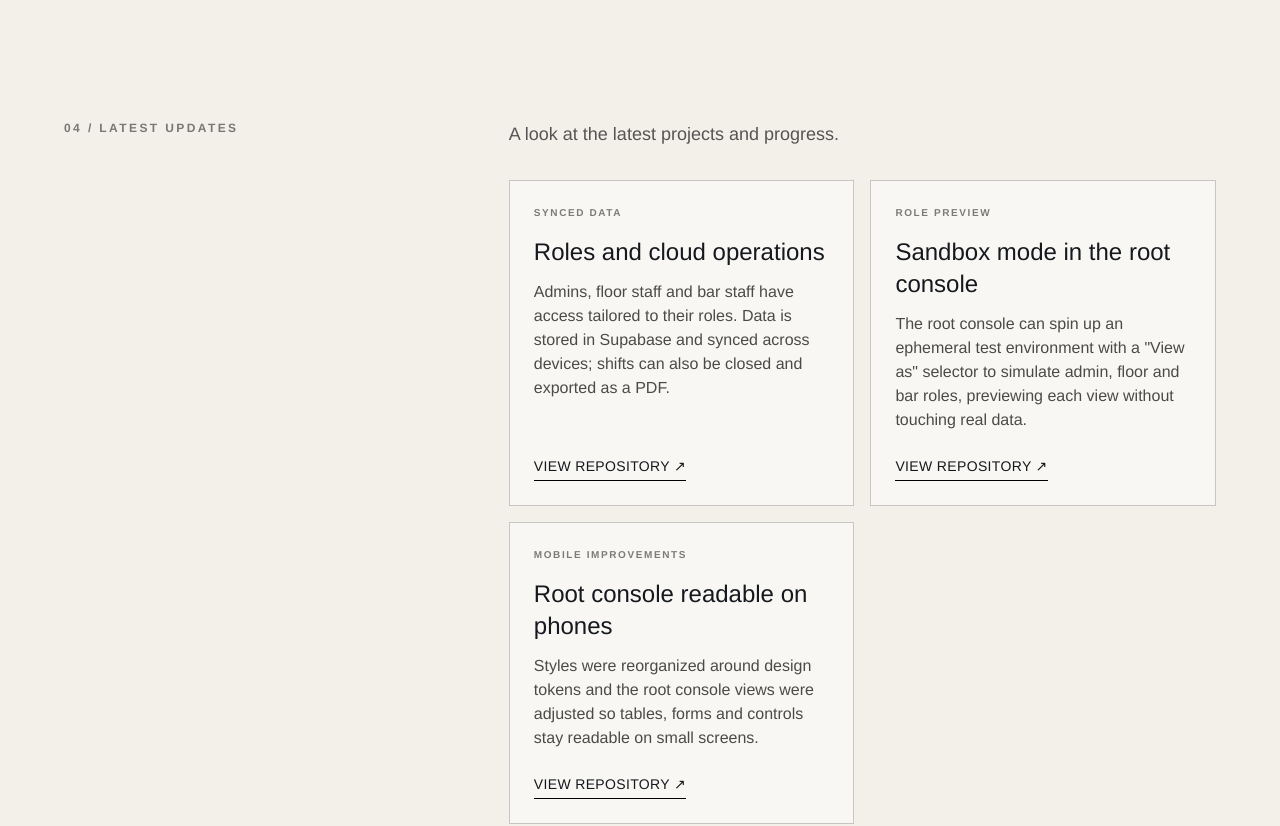
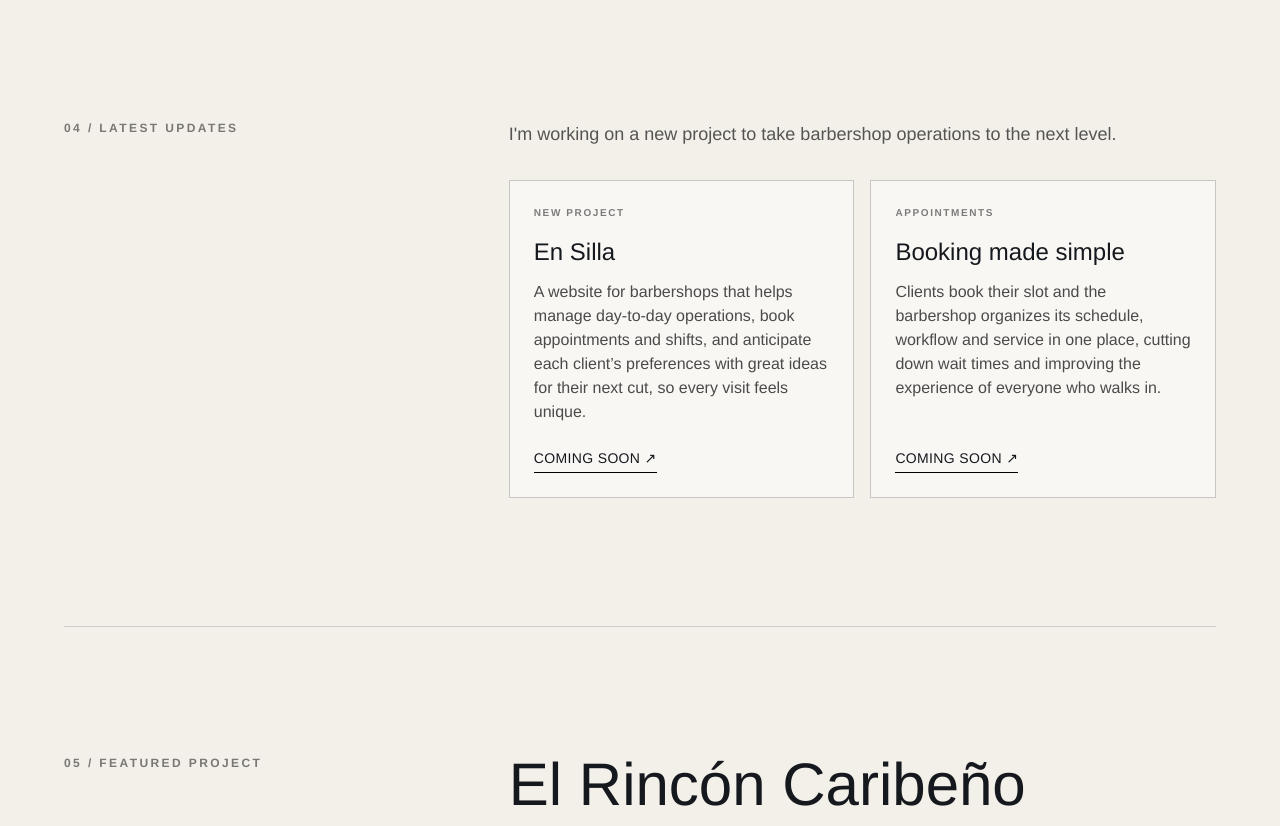
Before and after one commit to GermanRhenals/Portafolio-web, a React (Vite) app: page / in a window 1280 px wide. Shown: the part 2100-2926 px from the top of the page. Built offline with nearby package versions, Linux system fonts and the light colour scheme.

Commit message:
Anuncia En Silla como nuevo proyecto en novedades

```diff
--- a/src/App.tsx
+++ b/src/App.tsx
@@ -21,10 +21,9 @@ const content = {
     intro: 'Desarrollo soluciones digitales con disciplina, curiosidad y ganas de afrontar nuevos retos.',
     availability: 'Disponible para oportunidades remotas o en otra ciudad.', aboutTitle: 'Sobre mí',
     about: 'Soy German Rhenals, desarrollador de software con dos años de formación y práctica construyendo proyectos web. También he explorado el desarrollo de videojuegos 2D con Unity a través de proyectos personales. Soy constante, disciplinado y disfruto encontrar la manera de sumar en cada equipo.',
-    servicesTitle: 'Lo que puedo aportar', services: ['Desarrollo web', 'Soluciones tecnológicas', 'Soporte TI', 'Mantenimiento de software', 'Implementaciones con IA', 'Automatización'], technologiesTitle: 'Tecnologías', updatesTitle: 'Novedades', updatesIntro: 'Un vistazo a los proyectos y avances más recientes.', updates: [
-      { status: 'Datos sincronizados', title: 'Roles y operación en la nube', description: 'Administradores, personal de sala y bar cuentan con accesos según su función. Los datos se guardan en Supabase y se sincronizan entre dispositivos; además, se puede cerrar el turno y generar un PDF.', link: 'Ver repositorio', href: 'https://github.com/GermanRhenals/pos-systems' },
-      { status: 'Vista previa de roles', title: 'Modo sandbox en la consola root', description: 'Desde la consola root se puede entrar en un entorno de prueba efímero y usar el selector "Ver como" para simular los roles de administrador, sala y bar, revisando cada vista sin tocar datos reales.', link: 'Ver repositorio', href: 'https://github.com/GermanRhenals/pos-systems' },
-      { status: 'Mejoras móviles', title: 'Consola root legible en celular', description: 'Se reorganizaron los estilos con tokens de diseño y se ajustaron las vistas de la consola root para que tablas, formularios y controles se lean bien en pantallas pequeñas.', link: 'Ver repositorio', href: 'https://github.com/GermanRhenals/pos-systems' },
+    servicesTitle: 'Lo que puedo aportar', services: ['Desarrollo web', 'Soluciones tecnológicas', 'Soporte TI', 'Mantenimiento de software', 'Implementaciones con IA', 'Automatización'], technologiesTitle: 'Tecnologías', updatesTitle: 'Novedades', updatesIntro: 'Estoy trabajando en un nuevo proyecto para llevar la operación de las barberías a otro nivel.', updates: [
+      { status: 'Nuevo proyecto', title: 'En Silla', description: 'Web para barberías que ayuda a controlar la operación del día a día, agendar citas y turnos, y anticipar las preferencias de cada cliente con grandes ideas para su próximo corte, para que cada visita se sienta única.', link: 'Próximamente', href: '#' },
+      { status: 'Citas y turnos', title: 'Agenda sin complicaciones', description: 'Los clientes reservan su turno y la barbería organiza la agenda, el flujo de trabajo y la atención en un solo lugar, reduciendo esperas y mejorando la experiencia de cada persona que llega.', link: 'Próximamente', href: '#' },
     ], projectsTitle: 'Proyecto destacado',
     projectDescription: 'Portafolio y catálogo de servicios para El Rincón Caribeño, el estadero cubierto más grande de la región.', viewProject: 'Ver proyecto', inConstruction: 'Proyecto en operación',
     inConstructionEyebrow: 'Primeros clientes', inConstructionTitle: 'Kuantika POS', inConstructionDescription: 'Sistema POS para establecimientos —antes conocido como Barflow— que integra inventario, pedidos de sala al bar, registro de ventas, gestión de equipo e informes de operación.',
@@ -41,10 +40,9 @@ const content = {
     intro: 'I build digital solutions with discipline, curiosity, and the drive to take on new challenges.',
     availability: 'Available for remote opportunities or relocation.', aboutTitle: 'About me',
     about: 'I am German Rhenals, a software developer with two years of training and hands-on practice building web projects. I have also explored 2D game development with Unity through personal projects. I am consistent, disciplined, and enjoy finding ways to contribute to every team.',
-    servicesTitle: 'What I can bring', services: ['Web development', 'Technology solutions', 'IT support', 'Software maintenance', 'AI implementations', 'Automation'], technologiesTitle: 'Technologies', updatesTitle: 'Latest updates', updatesIntro: 'A look at the latest projects and progress.', updates: [
-      { status: 'Synced data', title: 'Roles and cloud operations', description: 'Admins, floor staff and bar staff have access tailored to their roles. Data is stored in Supabase and synced across devices; shifts can also be closed and exported as a PDF.', link: 'View repository', href: 'https://github.com/GermanRhenals/pos-systems' },
-      { status: 'Role preview', title: 'Sandbox mode in the root console', description: 'The root console can spin up an ephemeral test environment with a "View as" selector to simulate admin, floor and bar roles, previewing each view without touching real data.', link: 'View repository', href: 'https://github.com/GermanRhenals/pos-systems' },
-      { status: 'Mobile improvements', title: 'Root console readable on phones', description: 'Styles were reorganized around design tokens and the root console views were adjusted so tables, forms and controls stay readable on small screens.', link: 'View repository', href: 'https://github.com/GermanRhenals/pos-systems' },
+    servicesTitle: 'What I can bring', services: ['Web development', 'Technology solutions', 'IT support', 'Software maintenance', 'AI implementations', 'Automation'], technologiesTitle: 'Technologies', updatesTitle: 'Latest updates', updatesIntro: "I'm working on a new project to take barbershop operations to the next level.", updates: [
+      { status: 'New project', title: 'En Silla', description: 'A website for barbershops that helps manage day-to-day operations, book appointments and shifts, and anticipate each client’s preferences with great ideas for their next cut, so every visit feels unique.', link: 'Coming soon', href: '#' },
+      { status: 'Appointments', title: 'Booking made simple', description: 'Clients book their slot and the barbershop organizes its schedule, workflow and service in one place, cutting down wait times and improving the experience of everyone who walks in.', link: 'Coming soon', href: '#' },
     ], projectsTitle: 'Featured project',
     projectDescription: 'Portfolio and service catalog for El Rincón Caribeño, the largest covered leisure venue in the region.', viewProject: 'View project', inConstruction: 'Project in operation',
     inConstructionEyebrow: 'First clients', inConstructionTitle: 'Kuantika POS', inConstructionDescription: 'A POS system for venues —formerly known as Barflow— that brings together inventory, floor-to-bar orders, sales tracking, team management, and operational reports.',
```
